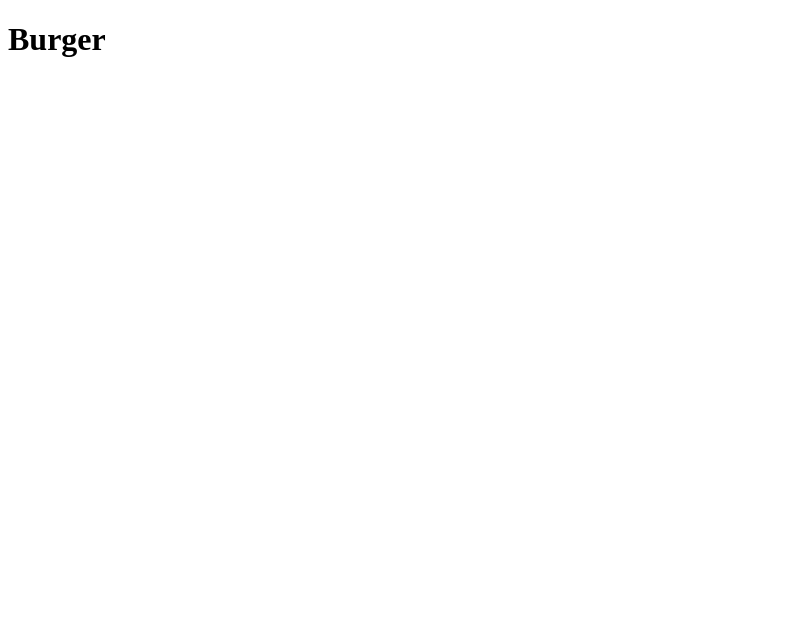
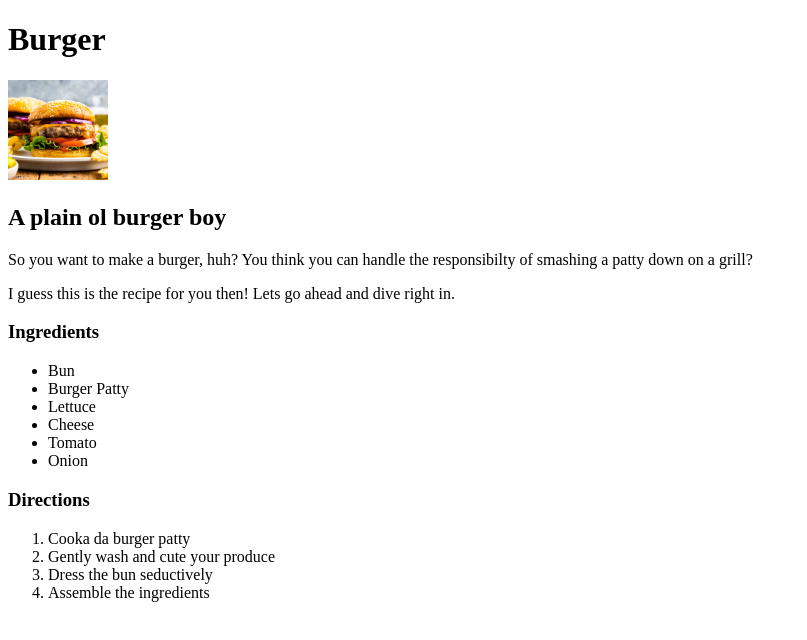
Before and after one commit to Splishyplash/odin-recipes, a plain HTML site: page recipes/burger.html in a window 1280 px wide. Shown: the whole page, without its empty margins (0-807 px from the left). Drawn offline with Linux system fonts and the light colour scheme.

Commit message:
Creates basic layout for the burger recipe
Creates descriptor paragraphs for the burger page
Creates UL and OL for ingredients and Directions

```diff
--- a/recipes/burger.html
+++ b/recipes/burger.html
@@ -7,5 +7,25 @@
 </head>
 <body>
     <h1>Burger</h1>
+    <img src="../recipes/burger.jpg" width="100" height="100" alt="A tasty looking burger">
+    <h2>A plain ol burger boy</h2>
+    <p>So you want to make a burger, huh? You think you can handle the responsibilty of smashing a patty down on a grill?</p>
+    <p>I guess this is the recipe for you then! Lets go ahead and dive right in.</p>
+    <h3>Ingredients</h3>
+    <ul>
+        <li>Bun</li>
+        <li>Burger Patty</li>
+        <li>Lettuce</li>
+        <li>Cheese</li>
+        <li>Tomato</li>
+        <li>Onion</li>
+    </ul>
+    <h3>Directions</h3>
+    <ol>
+        <li>Cooka da burger patty</li>
+        <li>Gently wash and cute your produce</li>
+        <li>Dress the bun seductively</li>
+        <li>Assemble the ingredients</li>
+    </ol>
 </body>
 </html>
```
Also changed, not shown: recipes/burger.jpg (added), 1 other file.
